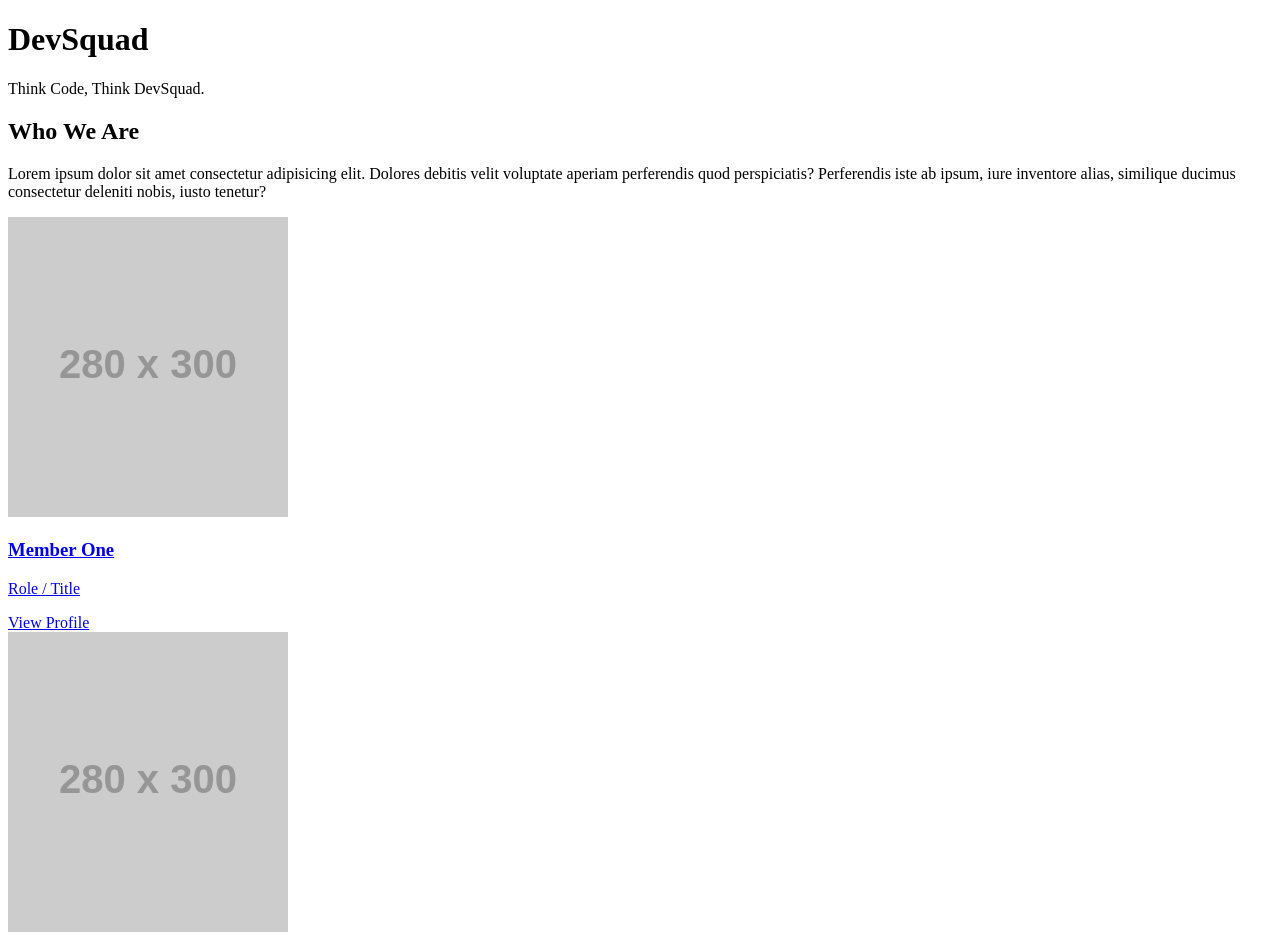
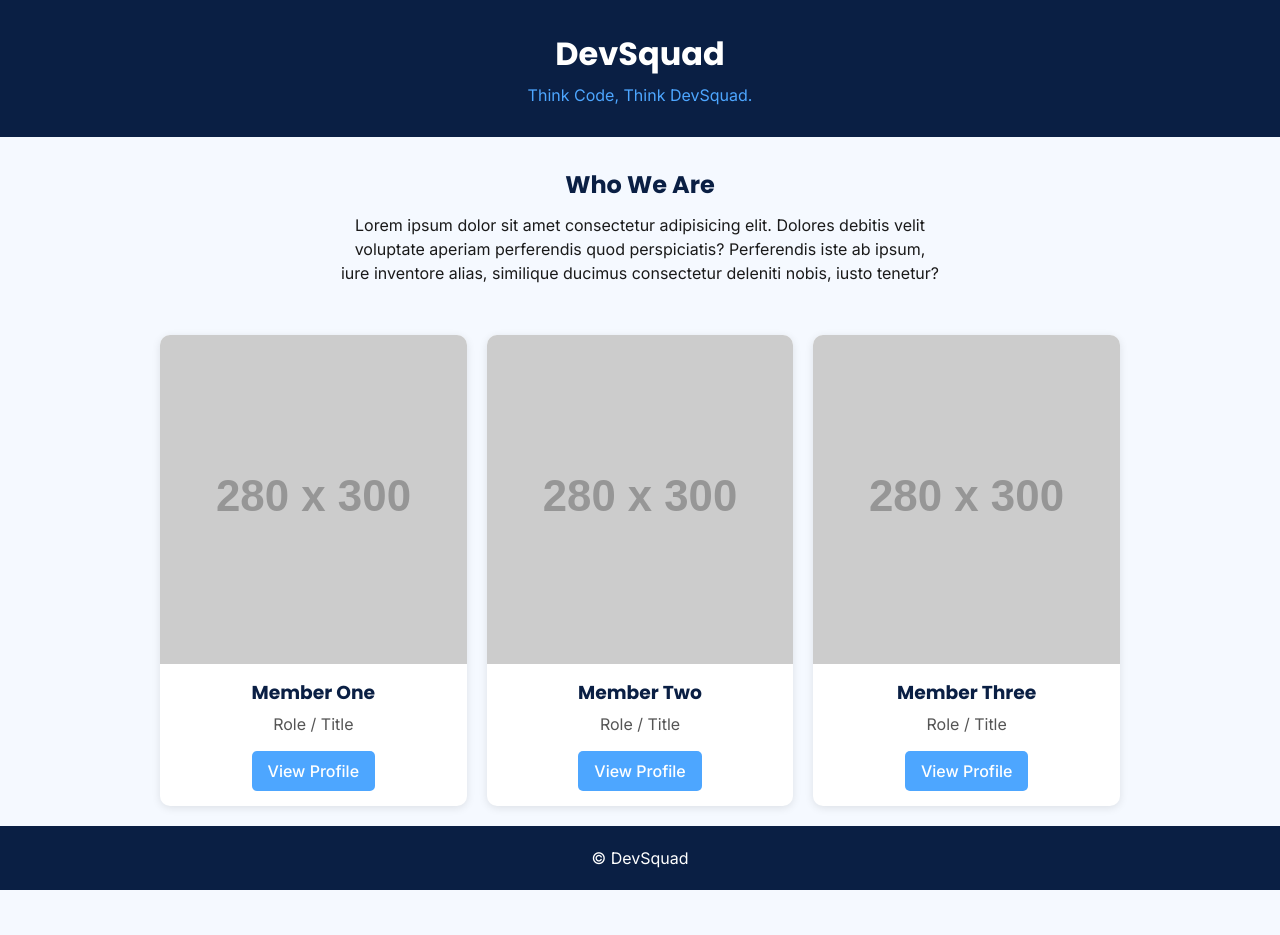
Before and after one commit to brm29/ms-team-portfolio, a plain HTML site: page index.html in a window 1280 px wide. Shown: the top 935 px of the page. After the commit the page ends 890 px from the top, so only its background shows below. Drawn offline with Linux system fonts and the light colour scheme; placeholder pictures from the web are drawn by us.

Commit message:
Add styling and update member 3 page

```diff
--- a/css/style.css
+++ b/css/style.css
@@ -0,0 +1,186 @@
+/* Colours */
+:root {
+    --primary: #4da6ff;
+    --secondary: #0a1f44;
+    --light-bg: #f5f9ff;
+    --white: #ffffff;
+    --text-dark: #1a1a1a;
+}
+
+* {
+    box-sizing: border-box;
+    margin: 0;
+    padding: 0;
+}
+
+body {
+    font-family: 'Inter', sans-serif;
+    color: var(--text-dark);
+    background-color: var(--light-bg);
+    line-height: 1.5;
+}
+
+h1, h2, h3 {
+    font-family: 'Poppins', sans-serif;
+}
+
+.container {
+    max-width: 1000px;
+    margin: 0 auto;
+    padding: 0 20px;
+}
+
+/* Header  */
+.site-header {
+    background-color: var(--secondary);
+    color: var(--white);
+    text-align: center;
+    padding: 30px 20px;
+}
+
+.header-title {
+    font-size: 2rem;
+}
+
+.header-slogan {
+    color: var(--primary);
+    margin-top: 5px;
+}
+
+/* Intro Section  */
+.intro {
+    text-align: center;
+    padding: 30px 20px;
+}
+
+.intro-heading {
+    color: var(--secondary);
+    margin-bottom: 10px;
+}
+
+.intro-text {
+    max-width: 600px;
+    margin: 0 auto;
+}
+
+/* Card Grid */
+.card-grid {
+    display: flex;
+    flex-direction: column;
+    gap: 20px;
+    padding: 20px;
+    max-width: 1000px;
+    margin: 0 auto;
+}
+
+.card {
+    background-color: var(--white);
+    border-radius: 10px;
+    overflow: hidden;
+    text-decoration: none;
+    color: var(--text-dark);
+    box-shadow: 0 2px 8px rgba(0, 0, 0, 0.1);
+    transition: transform 0.2s ease;
+}
+
+.card:hover {
+    transform: translateY(-5px);
+}
+
+.card-photo {
+    width: 100%;
+    display: block;
+}
+
+.card-body {
+    padding: 15px;
+    text-align: center;
+}
+
+.card-name {
+    color: var(--secondary);
+}
+
+.card-role {
+    color: #555;
+    margin: 5px 0;
+}
+
+.card-cta {
+    display: inline-block;
+    margin-top: 10px;
+    color: var(--white);
+    background-color: var(--primary);
+    padding: 8px 16px;
+    border-radius: 5px;
+    font-weight: 500;
+}
+
+/* Cards in a row on larger screens */
+@media (min-width: 700px) {
+    .card-grid {
+        flex-direction: row;
+    }
+
+    .card {
+        flex: 1;
+    }
+}
+
+/* Member Page */
+.member-page {
+    max-width: 600px;
+    margin: 0 auto;
+    padding: 30px 20px;
+    text-align: center;
+}
+
+.back-link {
+    display: inline-block;
+    margin-bottom: 20px;
+    color: var(--secondary);
+}
+
+.member-photo {
+    width: 200px;
+    height: 200px;
+    object-fit: cover;
+    border-radius: 50%;
+    margin-bottom: 15px;
+}
+
+.member-name {
+    color: var(--secondary);
+}
+
+.member-bio {
+    margin: 15px 0;
+}
+
+.section-title {
+    color: var(--primary);
+    margin-top: 20px;
+    margin-bottom: 8px;
+}
+
+.skills-list,
+.hobbies-list {
+    list-style: none;
+    padding: 0;
+}
+
+.skills-list li,
+.hobbies-list li {
+    background-color: var(--white);
+    margin: 6px 0;
+    padding: 8px;
+    border-radius: 5px;
+}
+
+/* Footer */
+.site-footer {
+    text-align: center;
+    padding: 20px;
+    background-color: var(--secondary);
+    color: var(--white);
+}
--- a/index.html
+++ b/index.html
@@ -6,6 +6,9 @@
     <meta name="viewport" content="width=device-width, initial-scale=1.0">
     <title>DevSquad | Team Portfolio</title>
 
+    <link rel="preconnect" href="https://fonts.googleapis.com">
+    <link href="https://fonts.googleapis.com/css2?family=Poppins:wght@600;700&family=Inter:wght@400;500&display=swap"
+        rel="stylesheet">
     <link rel="stylesheet" href="css/style.css">
 </head>
 
```
Also changed, not shown: members/member3.html (+9 -2 lines).
